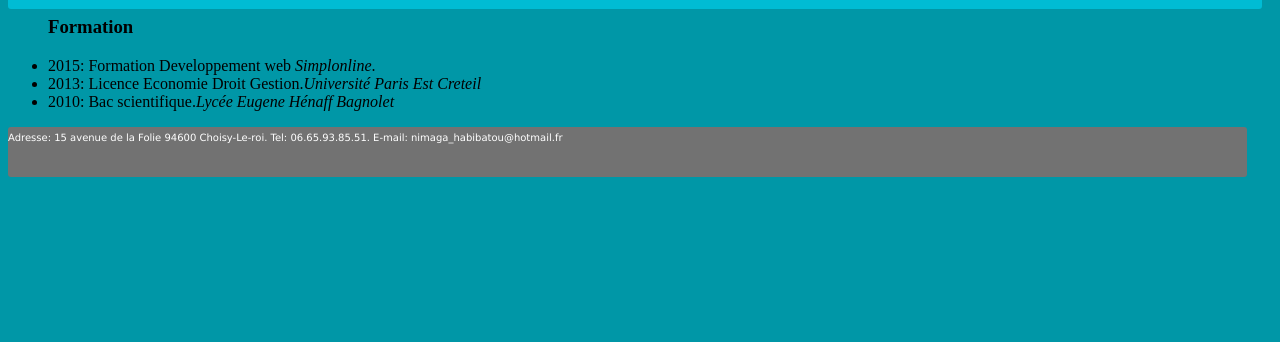
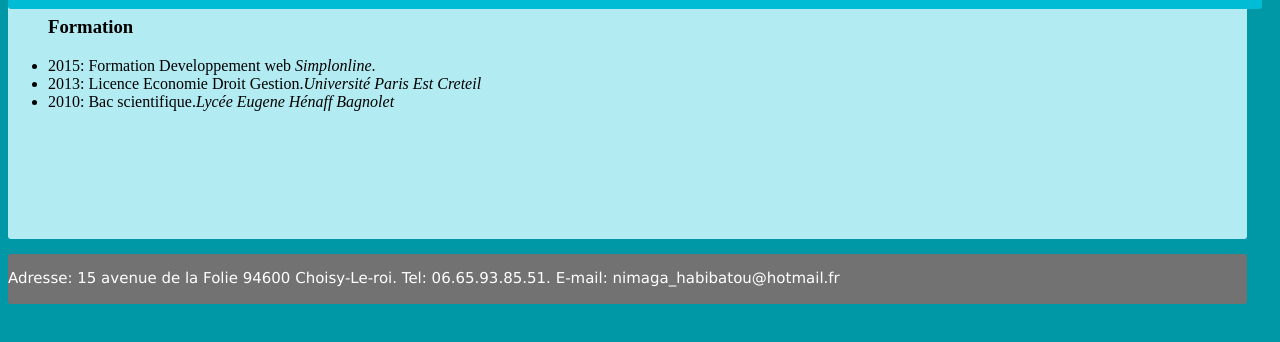
Before and after one commit to Habiba25/Semaine-3, a plain HTML site: page index.html in a window 1280 px wide. Shown: the part 80-422 px from the top of the page. Drawn offline with Linux system fonts and the light colour scheme.

Commit message:
ajout css

```diff
--- a/style.css
+++ b/style.css
@@ -7,6 +7,7 @@ div {
     border-radius:3px;
 }
 
+
 #header {
     background-color:#00BCD4;
     z-index: 3;
@@ -15,7 +16,8 @@ div {
 	margin-top: -10px;
 	height: 80px;
 	margin-bottom: 10px;
-}
+     }
+
     #nom {
       float:left;
 	  margin-left: 5px;
@@ -37,14 +39,14 @@ div {
         }
 
 
-#main{
+.main{
 
     position:relative;
     background-color:#B2EBF2;
     width:98%;
     height:300px;
     padding-top:-100px;
-    margin-top:-10px;
+    margin-top:10px;
     margin-bottom:10px;
     }
 
@@ -73,16 +75,15 @@ li {
     position: relative;
 	height: 50px;
 	width: 98%;
+	font-family: Verdana, sans-serif;
+	font-size: 15px;
+	color:#ffffff;
 }
 
 	#p {
 
-	float:center;
-	font-family: Verdana, sans-serif;
-	font-size: 10px;
-    margin-right: 5px;
-	margin-bottom:10px;
-	padding-top: 5px;
-	color: #ffffff;
+    position:relative;
+	padding-top: 15px;
+
 
 }
```
